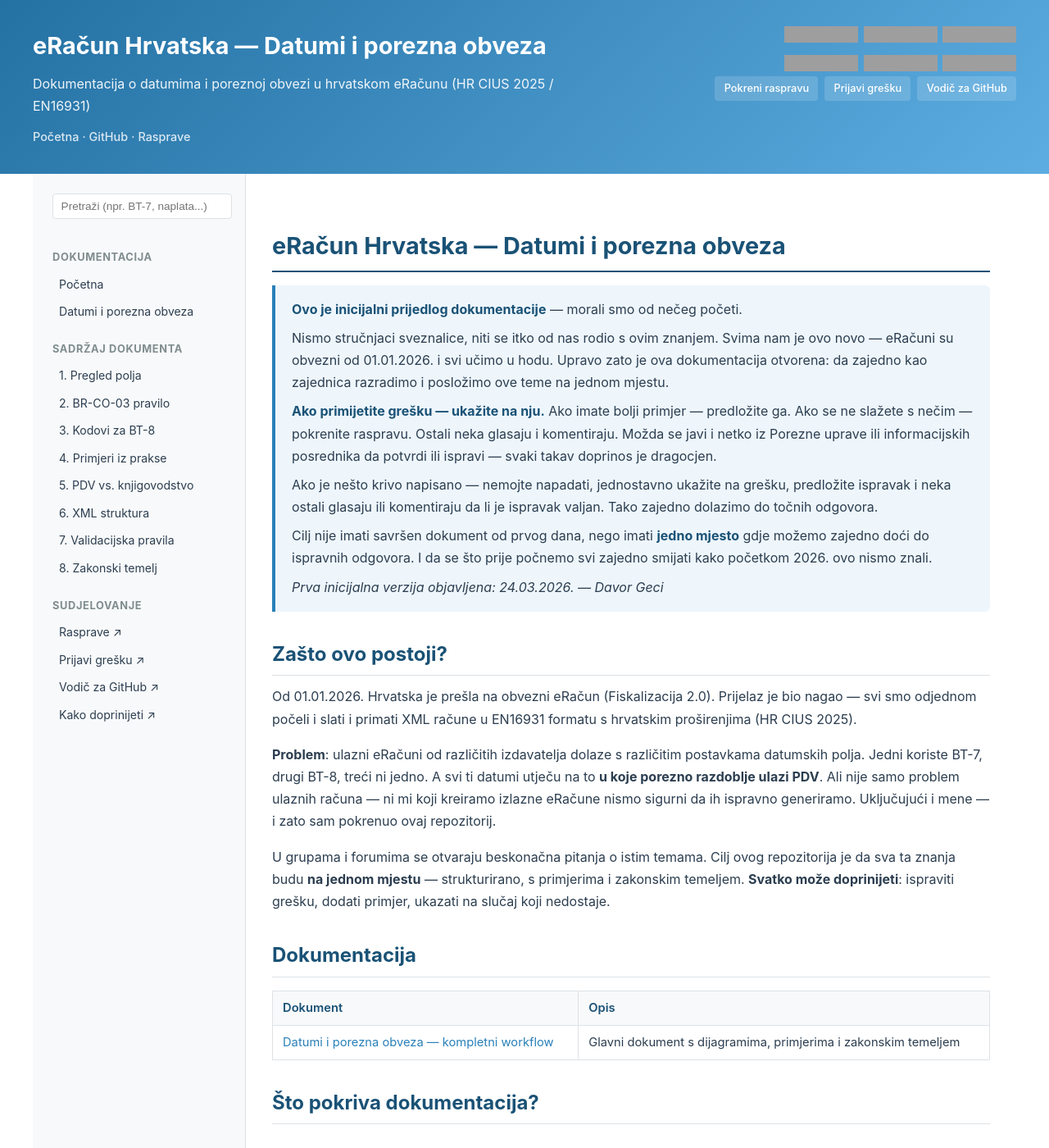
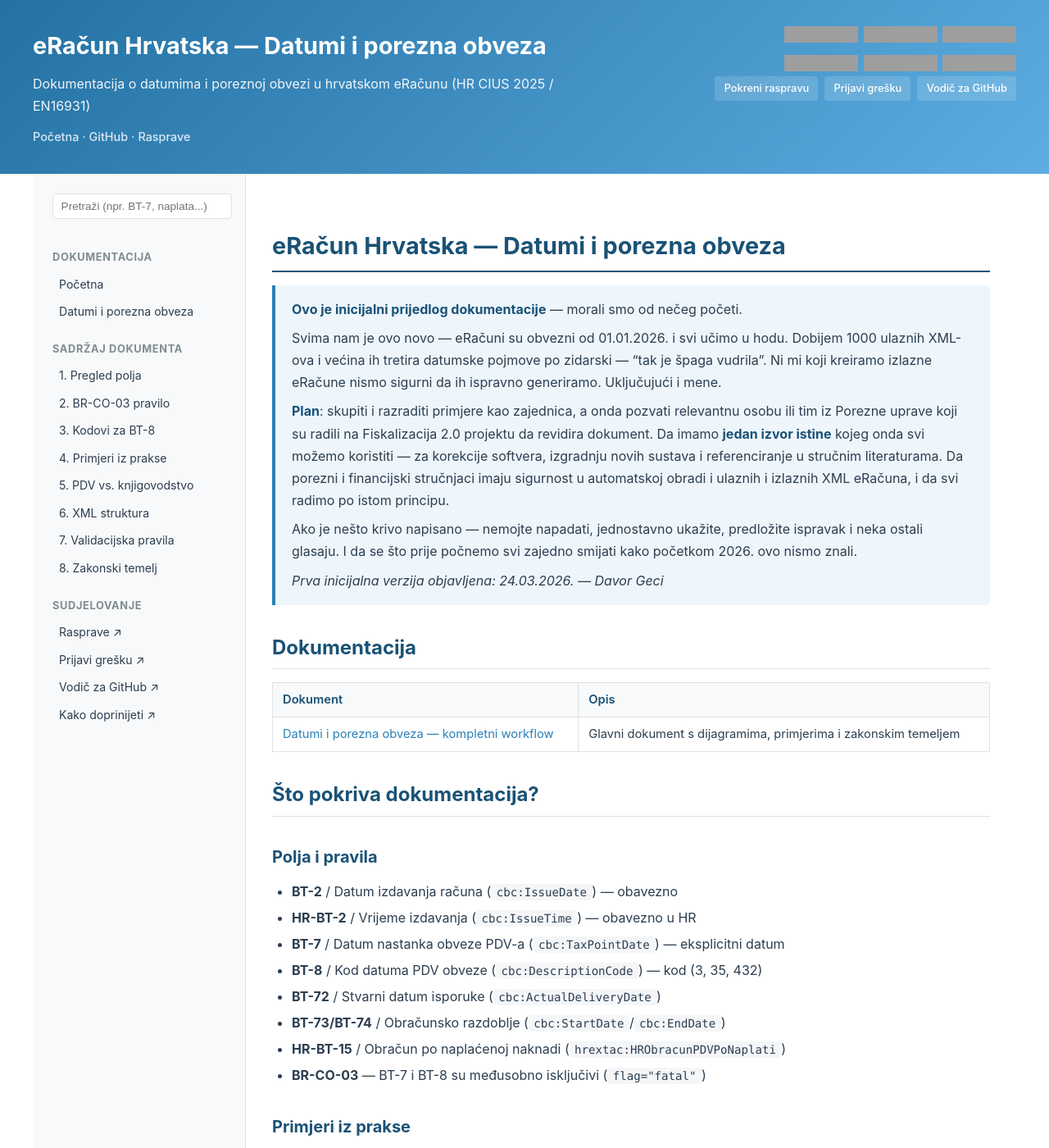
Before and after one commit to dageci/eracun-fiskalizacija-datumi, a Jekyll site: the page built from docs/index.md, in a window 1280 px wide and 1400 px high. Shown: the whole window at 82% size. Built offline with Jekyll 4.4.1, drawn with Linux system fonts in a browser that asks for light colours; grey boxes are pictures that could not be loaded.

Commit message:
revidiran uvodni tekst: plan za reviziju od PU, optimiziran README
- Disclaimer: konkretan plan (skupiti primjere, pozvati PU tim na reviziju,
  jedan izvor istine za softver i strucnjake)
- README: uklonjen duplicirani tekst, sazeto "Zasto postoji" bez ponavljanja
- Isti tekst na pocetnoj i u README-u

```diff
--- a/docs/index.md
+++ b/docs/index.md
@@ -7,23 +7,13 @@
 
 > **Ovo je inicijalni prijedlog dokumentacije** — morali smo od nečeg početi.
 >
-> Nismo stručnjaci sveznalice, niti se itko od nas rodio s ovim znanjem. Svima nam je ovo novo — eRačuni su obvezni od 01.01.2026. i svi učimo u hodu. Upravo zato je ova dokumentacija otvorena: da zajedno kao zajednica razradimo i posložimo ove teme na jednom mjestu.
+> Svima nam je ovo novo — eRačuni su obvezni od 01.01.2026. i svi učimo u hodu. Dobijem 1000 ulaznih XML-ova i većina ih tretira datumske pojmove po zidarski — "tak je špaga vudrila". Ni mi koji kreiramo izlazne eRačune nismo sigurni da ih ispravno generiramo. Uključujući i mene.
 >
-> **Ako primijetite grešku — ukažite na nju.** Ako imate bolji primjer — predložite ga. Ako se ne slažete s nečim — pokrenite raspravu. Ostali neka glasaju i komentiraju. Možda se javi i netko iz Porezne uprave ili informacijskih posrednika da potvrdi ili ispravi — svaki takav doprinos je dragocjen.
+> **Plan**: skupiti i razraditi primjere kao zajednica, a onda pozvati relevantnu osobu ili tim iz Porezne uprave koji su radili na Fiskalizacija 2.0 projektu da revidira dokument. Da imamo **jedan izvor istine** kojeg onda svi možemo koristiti — za korekcije softvera, izgradnju novih sustava i referenciranje u stručnim literaturama. Da porezni i financijski stručnjaci imaju sigurnost u automatskoj obradi i ulaznih i izlaznih XML eRačuna, i da svi radimo po istom principu.
 >
-> Ako je nešto krivo napisano — nemojte napadati, jednostavno ukažite na grešku, predložite ispravak i neka ostali glasaju ili komentiraju da li je ispravak valjan. Tako zajedno dolazimo do točnih odgovora.
->
-> Cilj nije imati savršen dokument od prvog dana, nego imati **jedno mjesto** gdje možemo zajedno doći do ispravnih odgovora. I da se što prije počnemo svi zajedno smijati kako početkom 2026. ovo nismo znali.
+> Ako je nešto krivo napisano — nemojte napadati, jednostavno ukažite, predložite ispravak i neka ostali glasaju. I da se što prije počnemo svi zajedno smijati kako početkom 2026. ovo nismo znali.
 >
 > *Prva inicijalna verzija objavljena: 24.03.2026. — Davor Geci*
-
-## Zašto ovo postoji?
-
-Od 01.01.2026. Hrvatska je prešla na obvezni eRačun (Fiskalizacija 2.0). Prijelaz je bio nagao — svi smo odjednom počeli i slati i primati XML račune u EN16931 formatu s hrvatskim proširenjima (HR CIUS 2025).
-
-**Problem**: ulazni eRačuni od različitih izdavatelja dolaze s različitim postavkama datumskih polja. Jedni koriste BT-7, drugi BT-8, treći ni jedno. A svi ti datumi utječu na to **u koje porezno razdoblje ulazi PDV**. Ali nije samo problem ulaznih računa — ni mi koji kreiramo izlazne eRačune nismo sigurni da ih ispravno generiramo. Uključujući i mene — i zato sam pokrenuo ovaj repozitorij.
-
-U grupama i forumima se otvaraju beskonačna pitanja o istim temama. Cilj ovog repozitorija je da sva ta znanja budu **na jednom mjestu** — strukturirano, s primjerima i zakonskim temeljem. **Svatko može doprinijeti**: ispraviti grešku, dodati primjer, ukazati na slučaj koji nedostaje.
 
 ## Dokumentacija
 
```
Also changed, not shown: README.md.
